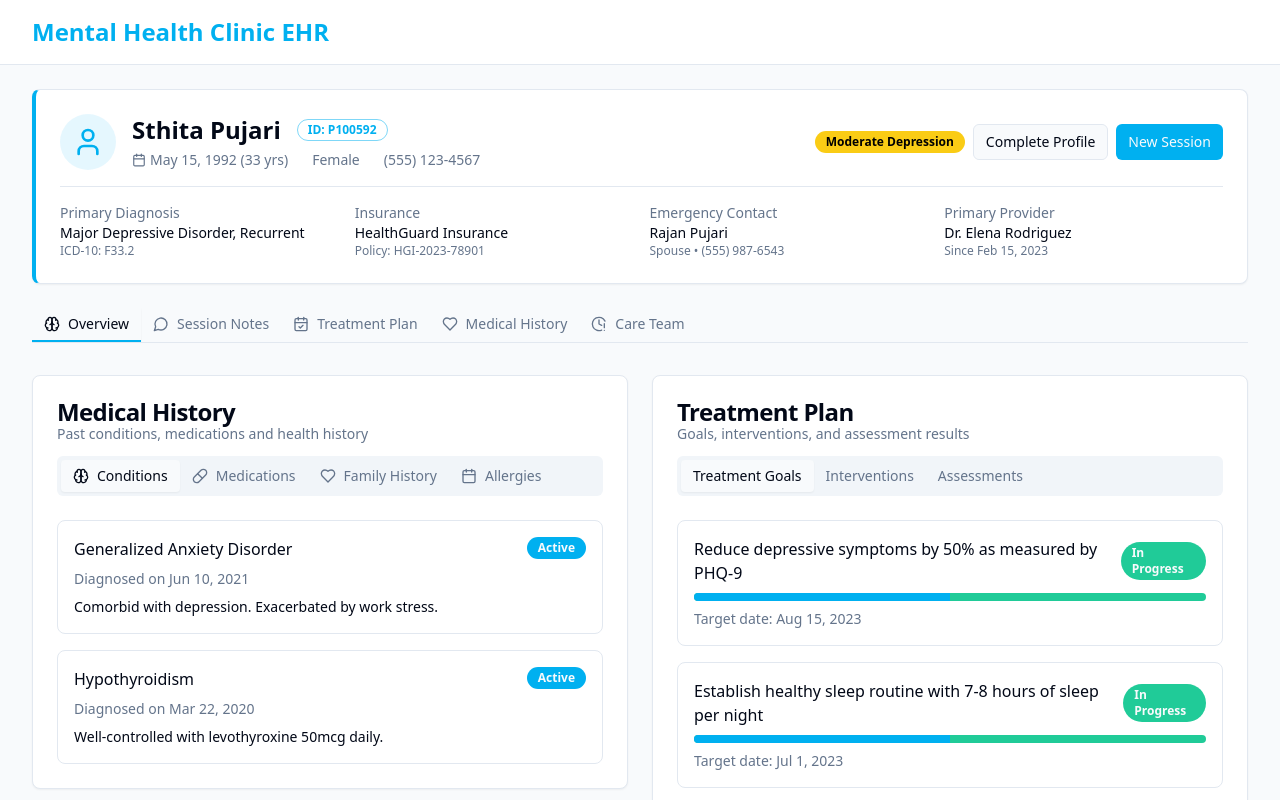
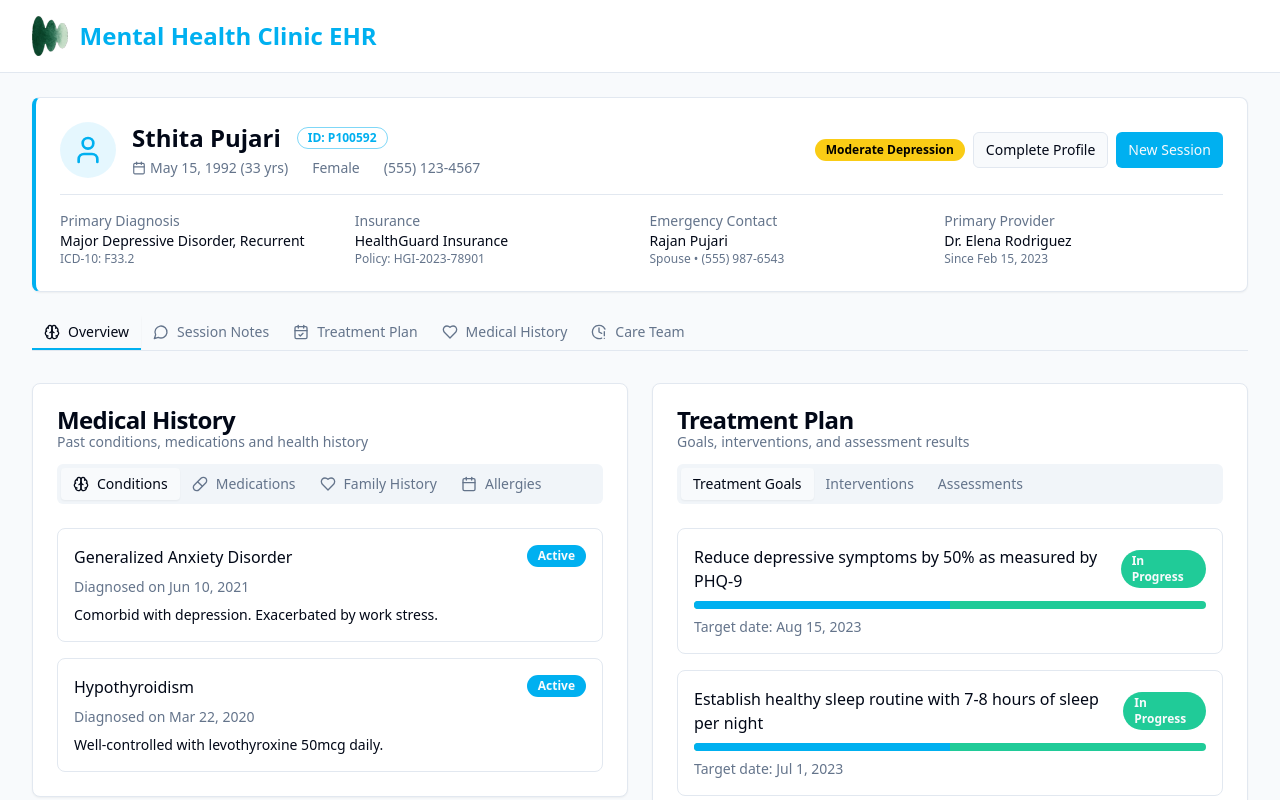
Before and after one commit to mhaihq/sthita-mental-haven, a React (Vite) app: page / in a window 1280 px wide. Shown: the top 800 px of the page. Built offline with nearby package versions, Linux system fonts and the light colour scheme.

Commit message:
Add hana.png
Add the image hana.png to the repository.

```diff
--- a/src/pages/Index.tsx
+++ b/src/pages/Index.tsx
@@ -15,7 +15,14 @@ const Index = () => {
       <header className="border-b bg-card">
         <div className="container py-4">
           <div className="flex justify-between items-center">
-            <h1 className="text-2xl font-bold text-primary">Mental Health Clinic EHR</h1>
+            <div className="flex items-center gap-3">
+              <img
+                src="/lovable-uploads/8bd12f77-f027-47b9-a41c-a780b6ec54d0.png"
+                alt="Hana Clinic Logo"
+                className="h-10 w-auto"
+              />
+              <h1 className="text-2xl font-bold text-primary">Mental Health Clinic EHR</h1>
+            </div>
           </div>
         </div>
       </header>
```
Also changed, not shown: public/lovable-uploads/8bd12f77-f027-47b9-a41c-a780b6ec54d0.png (added).
